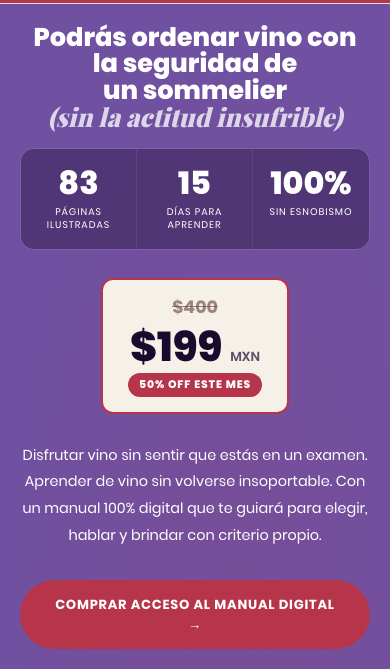
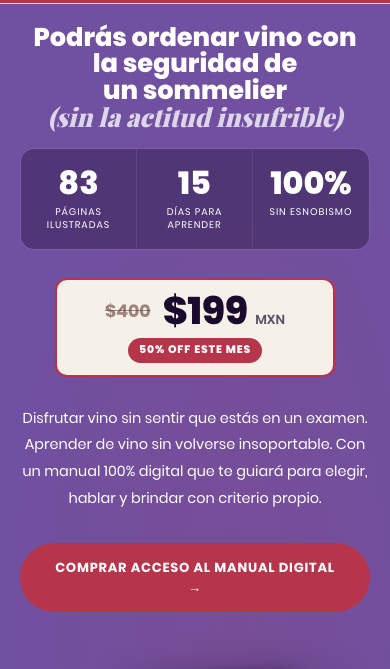
Before and after one commit to axsistecmkt/manual-antisnob, a plain HTML site: page index.html in a window 390 px wide. Shown: the part 122-791 px from the top of the page. Drawn offline with nearby package versions, Linux system fonts and the light colour scheme; a web font is replaced by a local one.

Commit message:
Mobile: precio box row con wrap, 00 y 99 en misma fila

```diff
--- a/index.html
+++ b/index.html
@@ -326,8 +326,8 @@ button{font-family:inherit;cursor:pointer;border:none;background:none}
   .book-text__kicker{justify-content:center}
   .book-text__meta{justify-content:center}
   .book-stage{order:-1}
-  .book-text__price{flex-direction:column;align-items:center;padding:.9rem 1.6rem;gap:.35rem;margin:0 auto 1.75rem}
-  .btp-new{font-size:2.6rem}
+  .book-text__price{flex-direction:row;flex-wrap:wrap;justify-content:center;align-items:center;padding:.75rem 1.2rem;gap:.5rem .75rem;margin:0 auto 1.75rem;max-width:280px}
+  .btp-new{font-size:2.4rem}
   .btp-old{font-size:1.1rem}
   .btp-badge{font-size:.68rem;padding:.38em 1em}
 }
```
